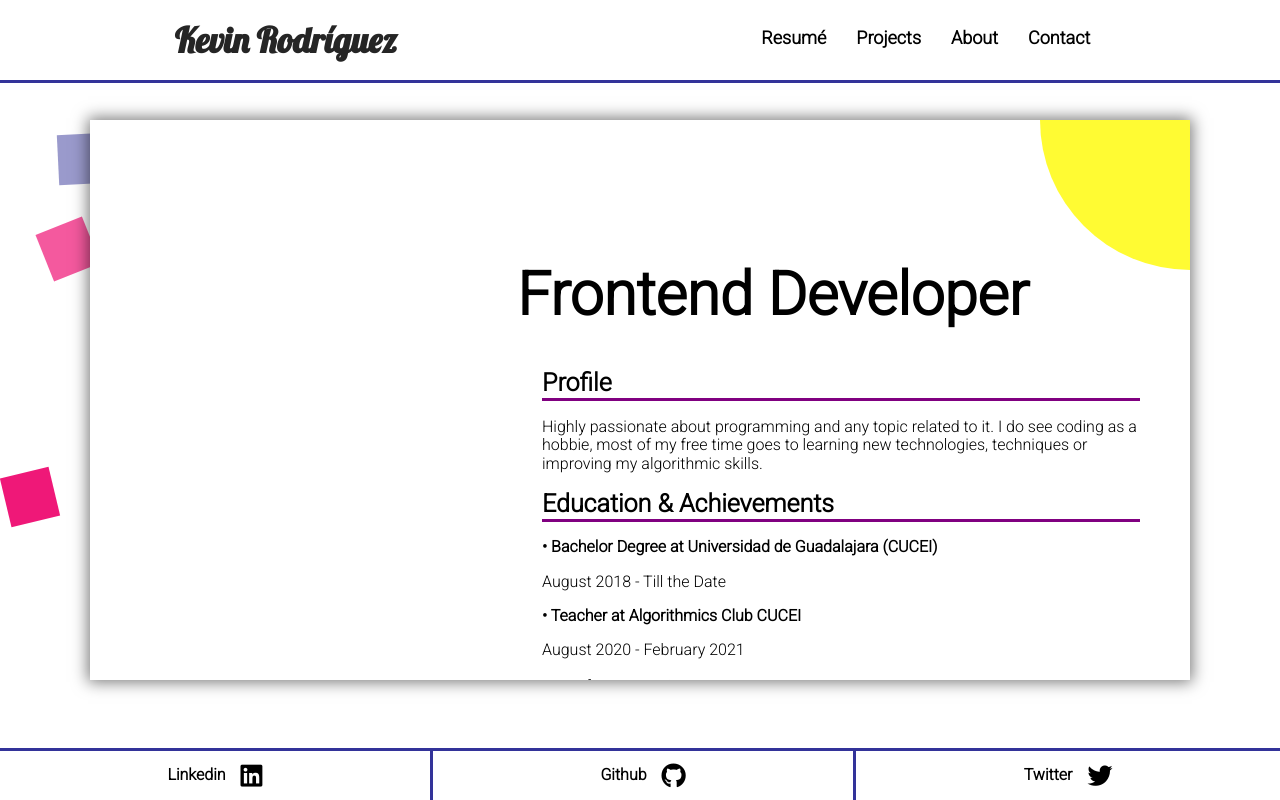
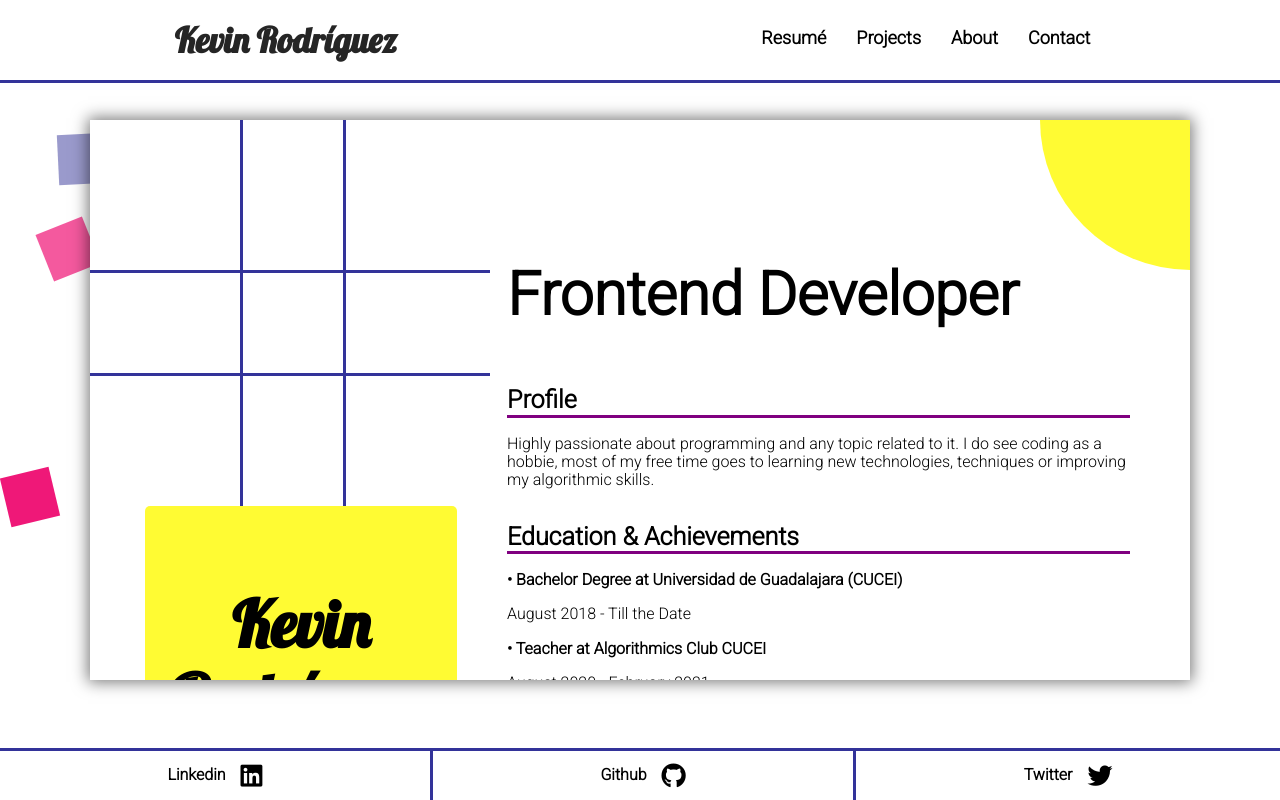
Before and after one commit to KevinIsYi/Portfolio, a React (Create React App) app: page /resume in a window 1280 px wide. Built offline with nearby package versions, Linux system fonts and the light colour scheme.

Commit message:
Finished main view of CV

```diff
--- a/src/pages/ResumePage.js
+++ b/src/pages/ResumePage.js
@@ -3,7 +3,6 @@ export const ResumePage = () => {
     return (
         <div className="resume__container fixed roboto">
             <div className="resume absolute center-abs-xy">
-
                 <div className="resume__vertical-lines-container absolute flex">
                     <div />
                     <div />
@@ -12,11 +11,21 @@ export const ResumePage = () => {
                     <div />
                     <div />
                 </div>
-                <div className="resume__right-circle absolute yellow-bk" />
-                <div className="resume__bottom-rectangle absolute yellow-bk" />
-
+                <div className="resume__right-circle hidden absolute yellow-bk" />
+                <div className="resume__bottom-rectangle hidden absolute yellow-bk" />
                 <div className="resume__content grid">
-                    <div className="relative"></div>
+                    <div className="resume__personal-info-container relative">
+                        <div className="resume__name text-center relative lobster">
+                            <h1 className="absolute center-abs-xy">Kevin Rodríguez</h1>
+                        </div>
+                        <div className="resume__about-me-content">
+                            <h1>Contact</h1>
+                            <div>
+                                <p><span>Email:</span> rodriguezkevin95@gmail.com</p>
+                                <p><span>Phone:</span> +52 3318357366</p>
+                            </div>
+                        </div>
+                    </div>
                     <div className="resume__info-content-container relative center-x">
                         <h1>Frontend Developer</h1>
                         <div className="resume-info-card">
--- a/src/styles/screens/_resume-screen.scss
+++ b/src/styles/screens/_resume-screen.scss
@@ -18,18 +18,24 @@
 }
 
 .resume__content {
-    width: 90%;
-    height: 1362px;
     grid-template-columns: 312px 623px;
     margin: 100px auto;
-    gap: 50px;
+    width: 90%;
+}
 
+.resume__personal-info-container {
+    align-self: center;
+    display: flex;
+    flex-direction: column;
+    justify-content: center;
 }
 
 .resume__info-content-container {
-    height: 100%;
+    display: flex;
+    flex-direction: column;
+    justify-content: center;
+    margin-left: 50px;
     width: 100%;
-    margin-left: 10px;
 
     h1 {
         font-size: 60px;
@@ -38,7 +44,6 @@
 }
 
 .resume-info-card {
-    margin-left: 25px;
 
     h1 {
         border-bottom-width: 5px;
@@ -53,43 +58,62 @@
 }
 
 .resume__right-circle {
+    border-radius: 0 0 0 150px;
+    height: 150px;
     right: 0;
     width: 150px;
-    height: 150px;
-    border-radius: 0 0 0 150px;
+
+    @include screen-1200 {
+        display: block;
+    }
 }
 
 .resume__bottom-rectangle {
+    background-color: $yellow;
+    height: 100px;
+    top: 225%;
     width: 100%;
-    height: 200px;
-    top: 259%;
-    background-color: $yellow;
+
+    @include screen-1200 {
+        display: block;
+    }
 }
 
-/*
+
 .resume__vertical-lines-container {
+    gap: 100px;
     justify-content: space-between;
     left: 150px;
     top: 0;
-    gap: 100px;
 
     div {
-        height: 275px;
+        background-color: $blue;
+        height: 475px;
         width: 3px;
-        background-color: $blue;
     }
 }
 
 .resume__horizontal-lines-container {
     flex-direction: column;
+    gap: 100px;
     left: 0;
     top: 150px;
-    gap: 100px;
 
     div {
+        background-color: $blue;
         height: 3px;
         width: 400px;
-        background-color: $blue;
     }
 }
-*/
+
+.resume__name {
+    background-color: $yellow;
+    border-radius: 5px;
+    height: 312px;
+    width: 100%;
+
+    h1 {
+        font-size: 65px;
+        margin: 0;
+    }
+}
```
